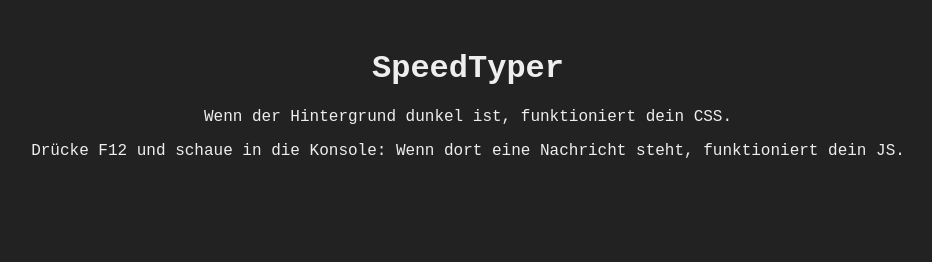
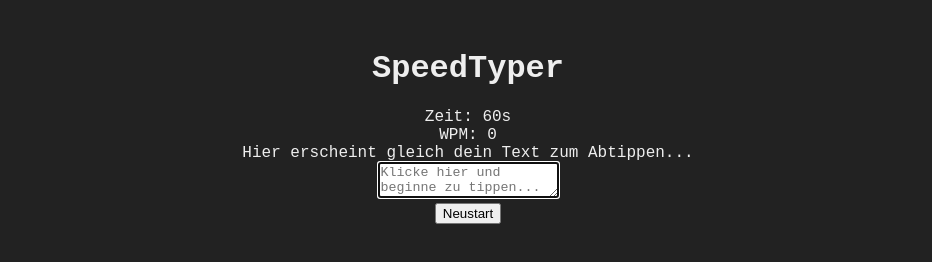
Before and after one commit to IM23a-karimik/speed-typer, a plain HTML site: page index.html in a window 1280 px wide. Shown: the whole page, without its empty margins (172-1104 px from the left). Drawn offline with Linux system fonts and the light colour scheme.

Commit message:
complete #2 issue 2

```diff
--- a/index.html
+++ b/index.html
@@ -7,9 +7,22 @@
     <link rel="stylesheet" href="style.css">
 </head>
 <body>
-    <h1>SpeedTyper</h1>
-    <p>Wenn der Hintergrund dunkel ist, funktioniert dein CSS.</p>
-    <p>Drücke F12 und schaue in die Konsole: Wenn dort eine Nachricht steht, funktioniert dein JS.</p>
+    <div class="game-container">
+        <h1>SpeedTyper</h1>
+
+        <div class="stats-container">
+            <div class="stat-box">Zeit: <span id="timer">60</span>s</div>
+            <div class="stat-box">WPM: <span id="wpm">0</span></div>
+        </div>
+
+        <div class="quote-container">
+            <div id="quote-display">Hier erscheint gleich dein Text zum Abtippen...</div>
+
+            <textarea id="quote-input" autofocus placeholder="Klicke hier und beginne zu tippen..."></textarea>
+        </div>
+
+        <button id="restart-btn">Neustart</button>
+    </div>
 
     <script src="script.js" defer></script>
 </body>
```
